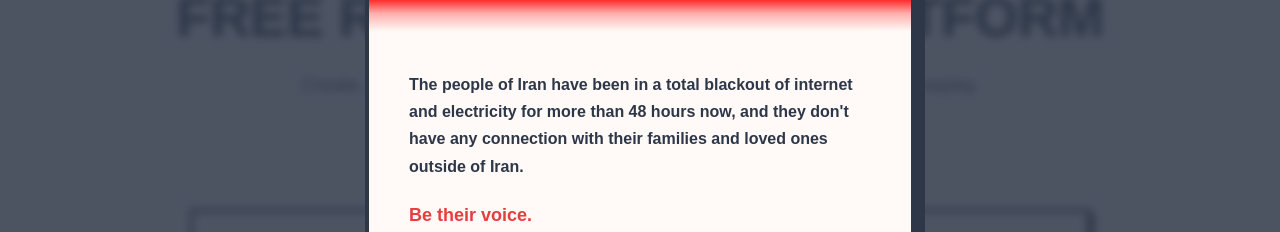
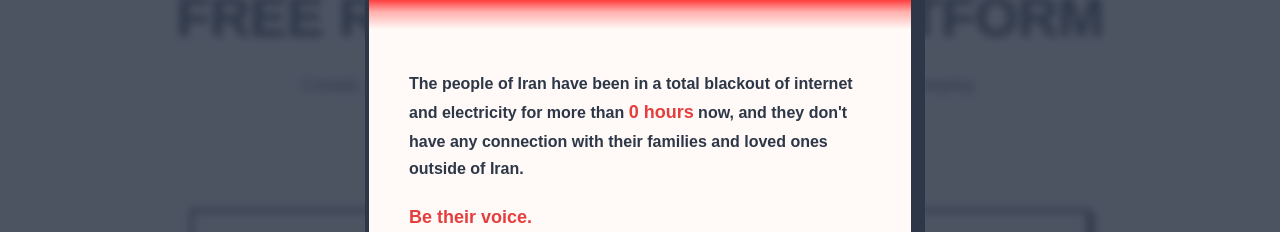
Before and after one commit to Kouroshmohajeri/preguntame, a Next.js app in the folder client/: page / in a window 1280 px wide. Both pictures are taken after a click on the element 84 px from the left and 716 px from the top of the page. Shown: the part 311-543 px from the top of the page. Built offline with nearby package versions, Linux system fonts and the light colour scheme; no server answers.

Commit message:
Free Iran' counter added

```diff
--- a/client/components/FreeIranBanner/FreeIranBanner.module.css
+++ b/client/components/FreeIranBanner/FreeIranBanner.module.css
@@ -366,3 +366,9 @@
     font-size: 18px;
   }
 }
+/* Add this new style for the hours highlight */
+.hoursHighlight {
+  font-weight: 900;
+  color: #E53E3E;
+  font-size: 18px;
+}
--- a/client/components/FreeIranBanner/FreeIranBanner.tsx
+++ b/client/components/FreeIranBanner/FreeIranBanner.tsx
@@ -1,5 +1,5 @@
 "use client";
-import { useState } from "react";
+import { useState, useEffect } from "react";
 import styles from "./FreeIranBanner.module.css";
 import Image from "next/image";
 import { X } from "@phosphor-icons/react";
@@ -7,6 +7,28 @@ import { X } from "@phosphor-icons/react";
 export default function FreeIranBanner() {
   const [isExpanded, setIsExpanded] = useState(false);
   const [isClosed, setIsClosed] = useState(false);
+  const [hoursSinceBlackout, setHoursSinceBlackout] = useState(84);
+
+  useEffect(() => {
+    // Blackout started: January 8, 2026, 8:30 PM Iran Time (6:00 PM CET / 17:00 UTC)
+    // Source: NetBlocks monitoring data
+    const blackoutStartTime = new Date("2026-01-08T18:00:00+01:00"); // 6:00 PM CET
+
+    const updateHours = () => {
+      const now = new Date();
+      const diffMs = now.getTime() - blackoutStartTime.getTime();
+      const diffHours = Math.floor(diffMs / (1000 * 60 * 60));
+      setHoursSinceBlackout(Math.max(0, diffHours));
+    };
+
+    // Update immediately
+    updateHours();
+
+    // Update every hour
+    const interval = setInterval(updateHours, 60 * 60 * 1000);
+
+    return () => clearInterval(interval);
+  }, []);
 
   if (isClosed) return null;
 
@@ -73,8 +95,10 @@ export default function FreeIranBanner() {
             <div className={styles.messageBox}>
               <p className={styles.messageText}>
                 The people of Iran have been in a total blackout of internet and electricity for
-                more than 48 hours now, and they don't have any connection with their families and
-                loved ones outside of Iran.
+                more than{" "}
+                <strong className={styles.hoursHighlight}>{hoursSinceBlackout} hours</strong> now,
+                and they don't have any connection with their families and loved ones outside of
+                Iran.
               </p>
 
               <p className={styles.messageText}>
```
